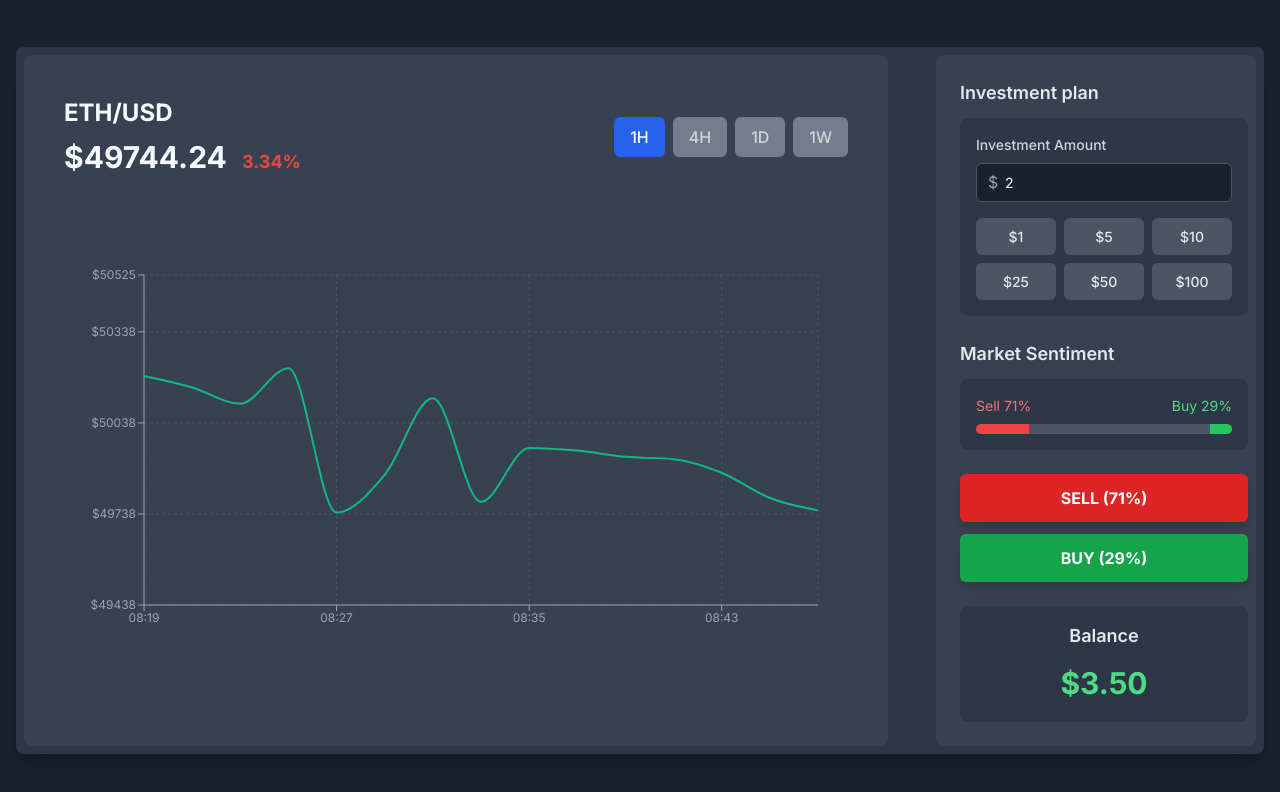
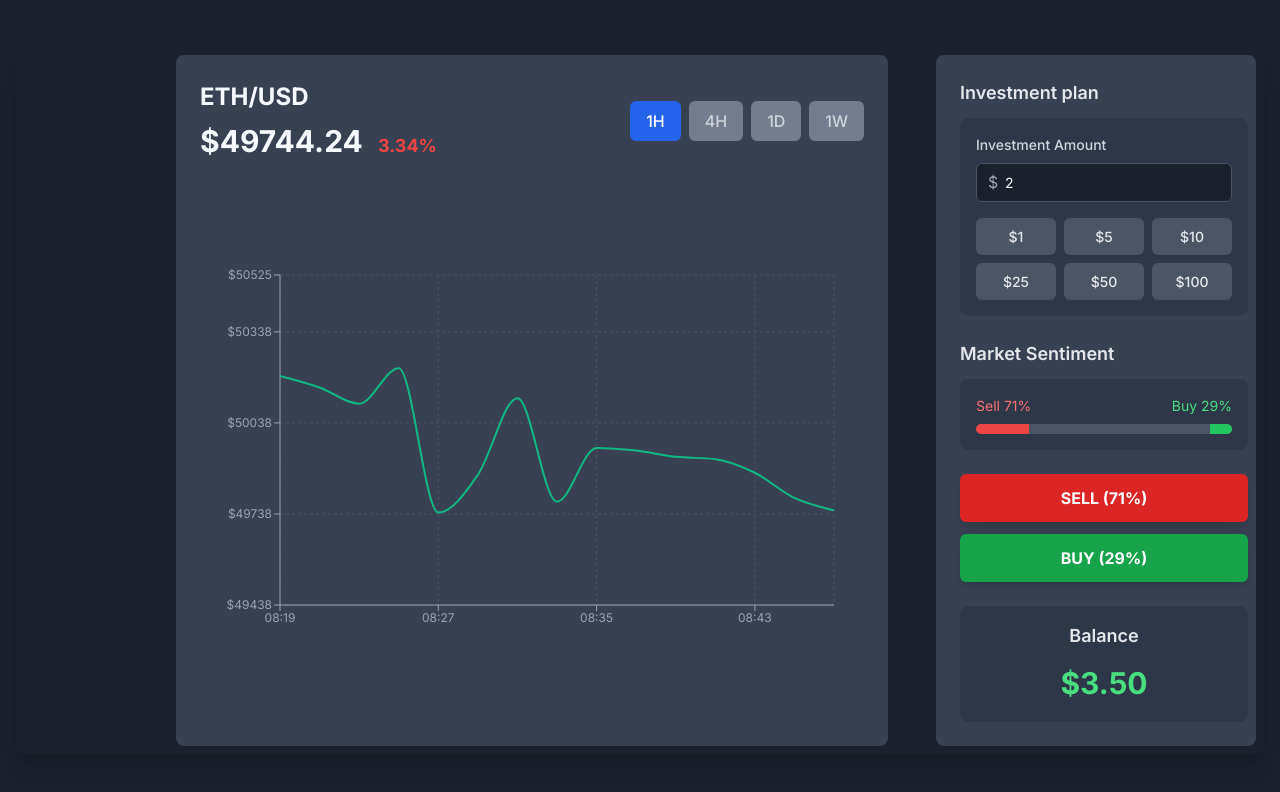
Before and after one commit to MalithKeerthisinghe/Trading-Site, a React (Vite) app: page / in a window 1280 px wide. Shown: the top 792 px of the page. Built offline with nearby package versions, Linux system fonts and the light colour scheme.

Commit message:
HomePage changes

```diff
--- a/src/pages/HomePage.css
+++ b/src/pages/HomePage.css
@@ -29,13 +29,13 @@ body {
 }
 
 .dashboard-card {
-  background-color: #2d3748; /* gray-800 */
+  background-color: transparent; /* gray-800 */
   border-radius: 0.5rem;
   box-shadow: 0 20px 25px -5px rgba(0, 0, 0, 0.1),
     0 10px 10px -5px rgba(0, 0, 0, 0.04);
   padding: 0.5rem; /* Adjusted padding to 1rem for consistency */
   width: 100%;
-  max-width: 80rem; /* max-w-6xl */
+  max-width: 100rem; /* max-w-6xl */
   display: flex;
   flex-direction: column;
   gap: 3rem; /* Adjusted to 0 to make sections closer */
@@ -53,11 +53,12 @@ body {
 .chart-section {
   flex: 1;
   background-color: #374151; /* gray-800 */
-  padding: 2.5rem;
+  padding: 1.5rem;
   border-radius: 0.5rem;
   display: flex;
   flex-direction: column;
   box-sizing: border-box;
+  margin-left: 9.5rem;
 }
 
 .header-row {
```
